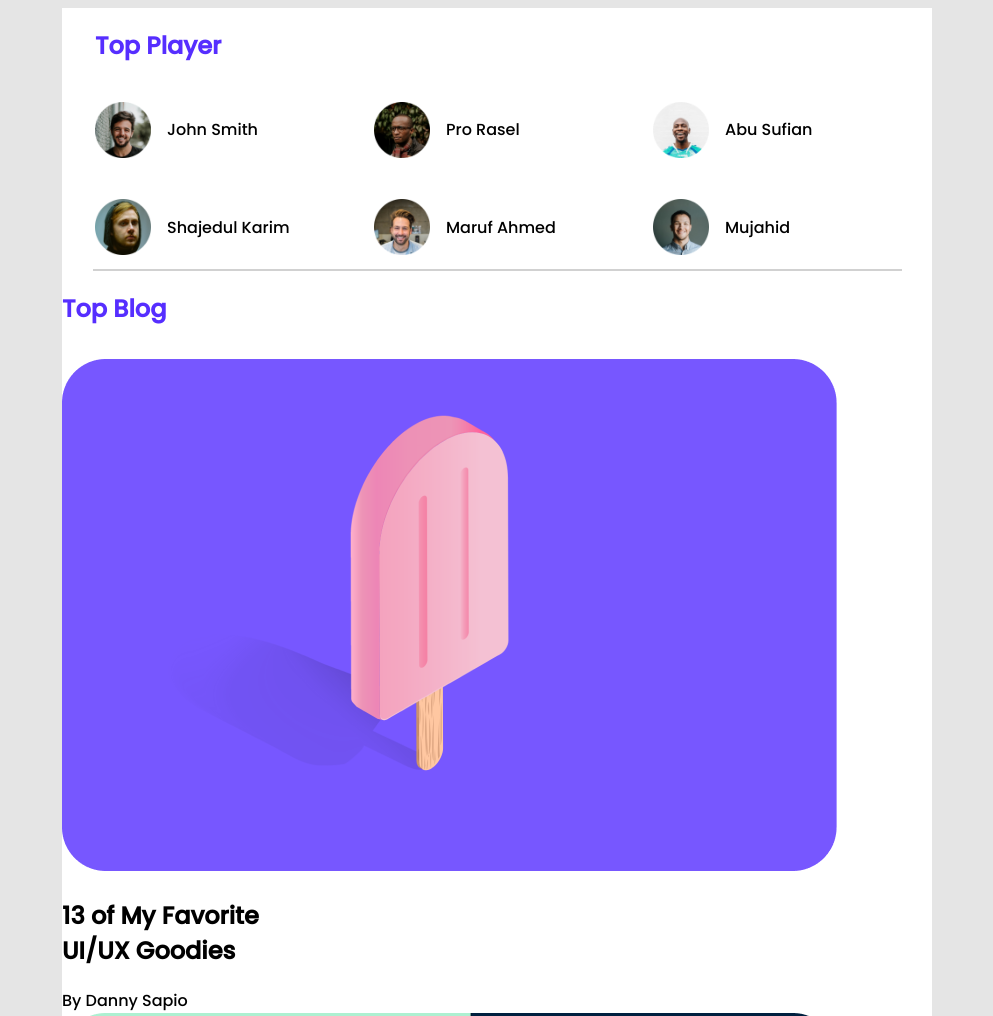
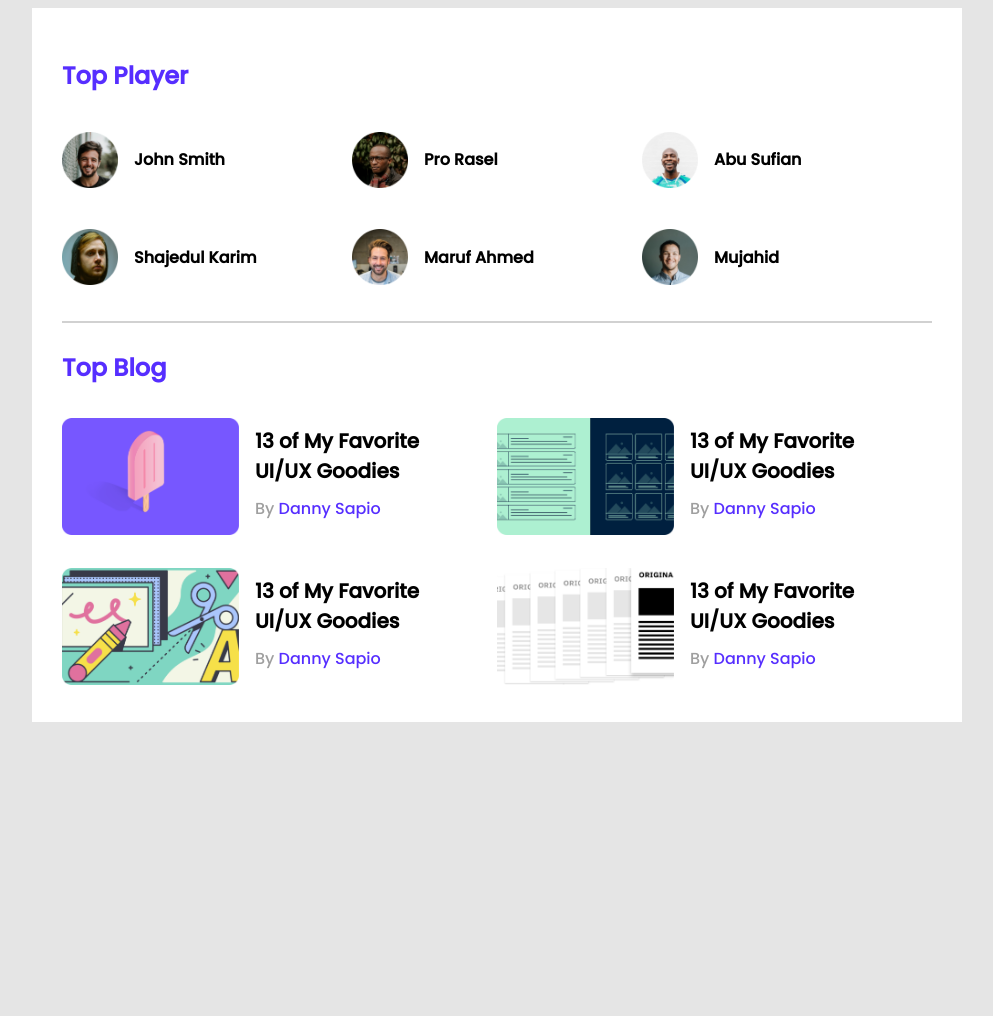
Before and after one commit to Ikraa/Leader-board-plain, a plain HTML site: page index.html in a window 1280 px wide. Shown: the top 1016 px of the page, without its empty margins (143-1136 px from the left). After the commit the page ends 800 px from the top, so only its background shows below. Drawn offline with Linux system fonts and the light colour scheme.

Commit message:
added top blogs

```diff
--- a/css/style.css
+++ b/css/style.css
@@ -25,6 +25,7 @@ main
 {
     background-color: white;
     width: 870px;
+    padding: 30px;
 }
 .players
 {
@@ -45,17 +46,59 @@ main
 }
 .top-players
 {
-    margin-left:33px;
+    margin-bottom: 30px;
 
 }
 .player h4
 {
     margin-left: 16px;
     font-size: 16px;
-    font-weight: 500;
 }
 hr
 {
     border: 1px solid #D1D1D1;
-    width: 807px;
+    margin-bottom: 27px;
+
 }
+
+ /* Top Blogs style */
+.blogs
+{
+    display: grid;
+    grid-template-columns: repeat(2, 1fr);
+    grid-row-gap: 26px;
+
+}
+.blog
+{
+    display: flex;
+}
+.blog img
+{
+
+    width: 177px;
+    height: 117px;
+}
+
+.blog-info
+{
+    margin-left: 16px;
+    margin-top: -12px;
+}
+.blog-title
+{
+    font-size: 20px;
+}
+.blog-author
+{
+    color: #9F9F9F;
+    font-size: 16px;
+    margin-top: -10px;
+
+}
+.blog-author a
+{
+    text-decoration: none;
+    color: #562EFF;
+    font-size: 16px;
+}
--- a/index.html
+++ b/index.html
@@ -47,56 +47,54 @@
                     </div>
                 </div>
                 <hr>
-                    <div class="top-blog">
-
-                        <h2 class="section-title">
-                            Top Blog
-                        </h2>
-                        <div>
-                            <div class="blog-image">
-                                <img src="images/blogs/blog-1.png">
+                <div class="top-blogs">
+                    <h2 class="section-title">Top Blog</h2>
+                    <div class="blogs">
+                        <article class="blog">
+                            <div class="thumbnail">
+                                <img src="images/blogs/blog-1.png" alt="image">
                             </div>
                             <div class="blog-info">
-                                <h2>13 of My Favorite <br>
-                                    UI/UX Goodies</h2>
-                                    <author>By Danny Sapio</author>
+                                <h3 class="blog-title">13 of My Favorite<br>
+                                    UI/UX Goodies</h3>
+                                <p class="blog-author">By <a href="">Danny Sapio</a></p>
                             </div>
-                        </div>
-                        <div>
-                            <div class="blog-image">
-                                <img src="images/blogs/blog-2.png">
+                        </article>
+                        <article class="blog">
+                            <div class="thumbnail">
+                                <img src="images/blogs/blog-2.png" alt="image">
                             </div>
                             <div class="blog-info">
-                                <h2>13 of My Favorite <br>
-                                    UI/UX Goodies</h2>
-                                    <author>By Danny Sapio</author>
+                                <h3 class="blog-title">13 of My Favorite<br>
+                                    UI/UX Goodies</h3>
+                                <p class="blog-author">By <a href="">Danny Sapio</a></p>
                             </div>
-                        </div>
-                        <div>
-                            <div class="blog-image">
-                                <img src="images/blogs/blog-3.png">
+                        </article>
+                        <article class="blog">
+                            <div class="thumbnail">
+                                <img src="images/blogs/blog-3.png" alt="image">
                             </div>
                             <div class="blog-info">
-                                <h2>13 of My Favorite <br>
-                                    UI/UX Goodies</h2>
-                                    <author>By Danny Sapio</author>
+                                <h3 class="blog-title">13 of My Favorite<br>
+                                    UI/UX Goodies</h3>
+                                <p class="blog-author">By <a href="">Danny Sapio</a></p>
                             </div>
-                        </div>
-                        <div>
-                            <div class="blog-image">
-                                <img src="images/blogs/blog-4.png">
+                        </article>
+                        <article class="blog">
+                            <div class="thumbnail">
+                                <img src="images/blogs/blog-4.png" alt="image">
                             </div>
                             <div class="blog-info">
-                                <h2>13 of My Favorite <br>
-                                    UI/UX Goodies</h2>
-                                    <author>By Danny Sapio</author>
+                                <h3 class="blog-title">13 of My Favorite<br>
+                                    UI/UX Goodies</h3>
+                                <p class="blog-author">By <a href="">Danny Sapio</a></p>
                             </div>
-                        </div>
-
-
+                        </article>
                     </div>
 
-             </section>
+                </div>
+
+            </section>
         </main>
     </body>
 </html>
```
